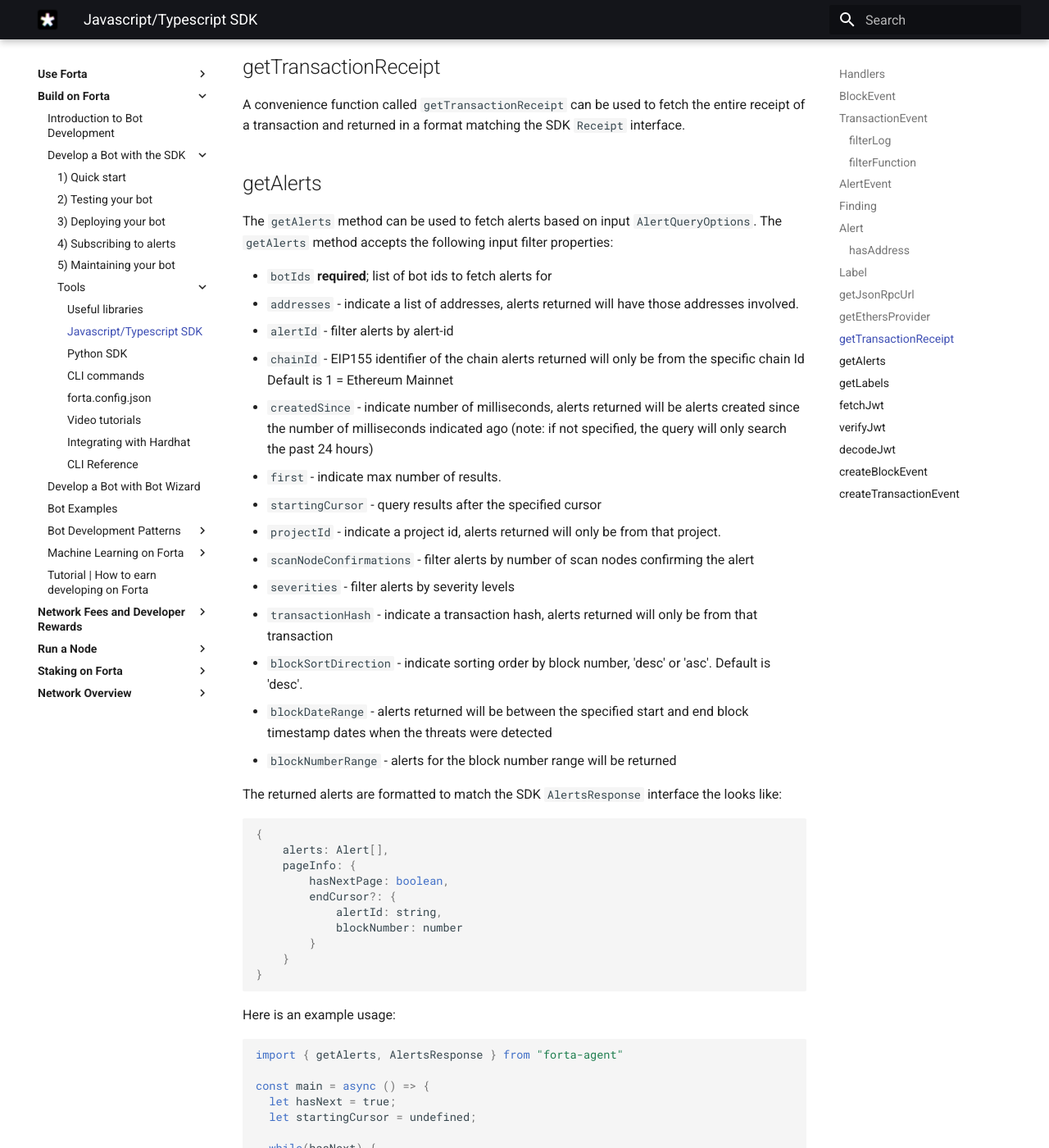
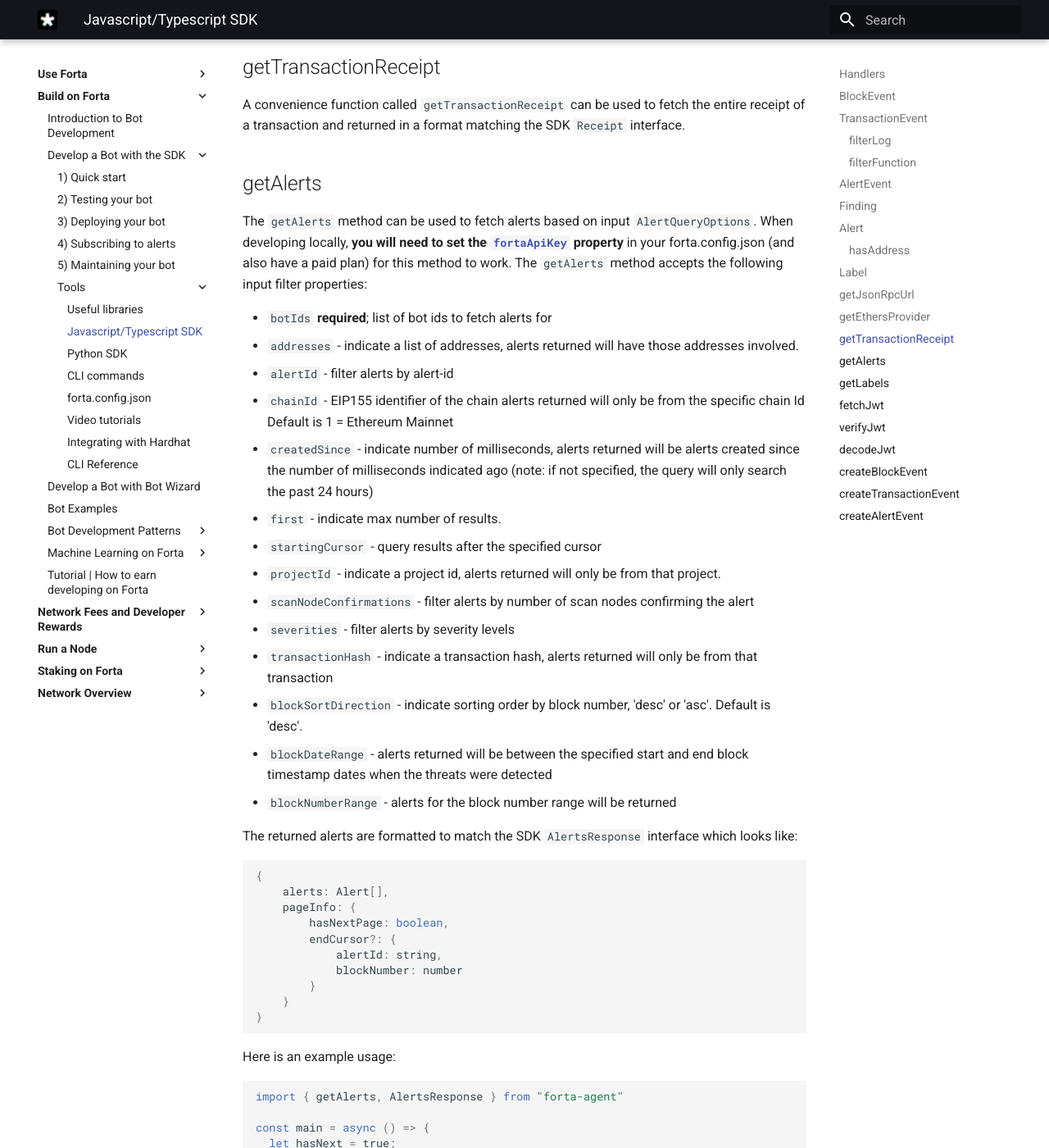
Before and after one commit to forta-network/docs, an MkDocs documentation site: the page built from docs/sdk.md, in a window 1280 px wide and 1400 px high, scrolled down 9393 px. Shown: the whole window at 82% size. Built offline with MkDocs 1.6.1 and Material for MkDocs 9.7.7, drawn with Linux system fonts in a browser that asks for light colours; some of the changed text lies outside the part shown.

Commit message:
usage of fortaApiKey for local development

````diff
--- a/docs/sdk.md
+++ b/docs/sdk.md
@@ -271,7 +271,7 @@
 
 ## getAlerts
 
-The `getAlerts` method can be used to fetch alerts based on input `AlertQueryOptions`. The `getAlerts` method accepts the following input filter properties:
+The `getAlerts` method can be used to fetch alerts based on input `AlertQueryOptions`. When developing locally, **you will need to set the [`fortaApiKey`](api-keys.md) property** in your forta.config.json (and also have a paid plan) for this method to work. The `getAlerts` method accepts the following input filter properties:
 
 - `botIds` **required**; list of bot ids to fetch alerts for
 - `addresses` -  indicate a list of addresses, alerts returned will have those addresses involved.
@@ -288,7 +288,7 @@
 - `blockDateRange` - alerts returned will be between the specified start and end block timestamp dates when the threats were detected
 - `blockNumberRange` - alerts for the block number range will be returned
 
-The returned alerts are formatted to match the SDK `AlertsResponse` interface the looks like:
+The returned alerts are formatted to match the SDK `AlertsResponse` interface which looks like:
 
 ```javascript
 {
@@ -330,7 +330,7 @@
 
 ## getLabels
 
-The `getLabels` method can be used to fetch labels based on input `LabelQueryOptions`. The `getLabels` method accepts the following input filter properties (at least one of `entities`, `labels` or `sourceIds` is **required**):
+The `getLabels` method can be used to fetch labels based on input `LabelQueryOptions`. When developing locally, **you will need to set the [`fortaApiKey`](api-keys.md) property** in your forta.config.json (and also have a paid plan) for this method to work. The `getLabels` method accepts the following input filter properties (at least one of `entities`, `labels` or `sourceIds` is **required**):
 
 - `entities` - string array to filter by label entities (e.g. wallet addresses, block/tx hashes)
 - `labels` - string array to filter the label value (e.g. "attacker")
@@ -435,3 +435,7 @@
 ## createTransactionEvent
 
 A utility function for writing tests. You can use `createTransactionEvent` to easily generate a mock `TransactionEvent` object when writing unit tests for your `handleTransaction` handler. To better understand usage, see the [Javascript unit test example](https://github.com/forta-network/forta-bot-examples/blob/master/high-gas-js/src/high.gas.used.spec.js).
+
+## createAlertEvent
+
+A utility function for writing tests. You can use `createAlertEvent` to easily generate a mock `AlertEvent` object when writing unit tests for your `handleAlert` handler.
````
Also changed, not shown: docs/api-keys.md (+2 -2 lines), docs/api-reference.md (+1 -1 lines), docs/config.md (+1 -1 lines), docs/handle-alert.md (+1 -1 lines).
